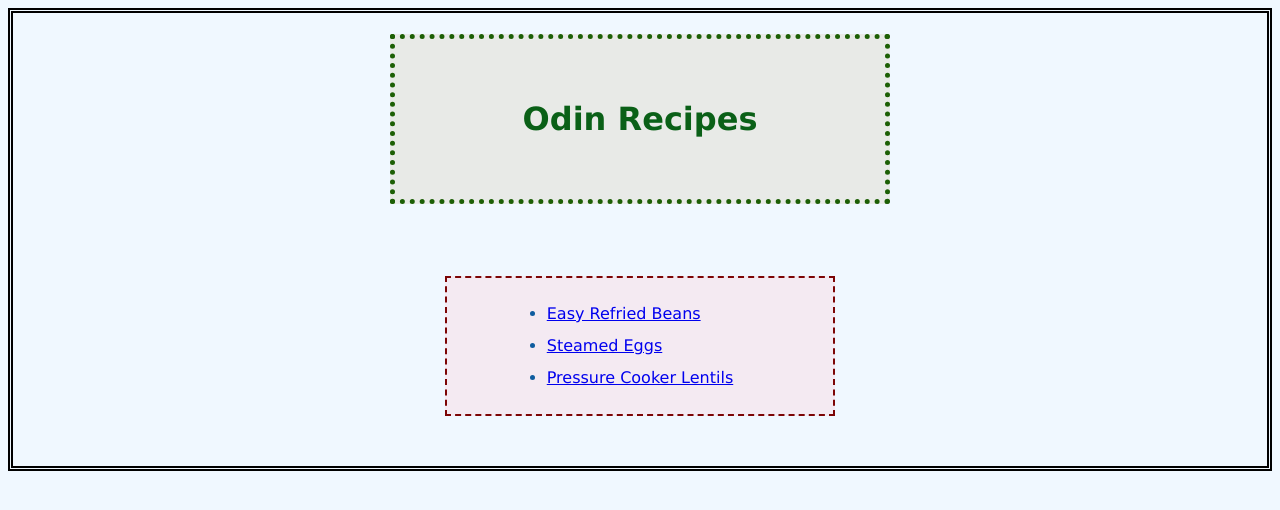
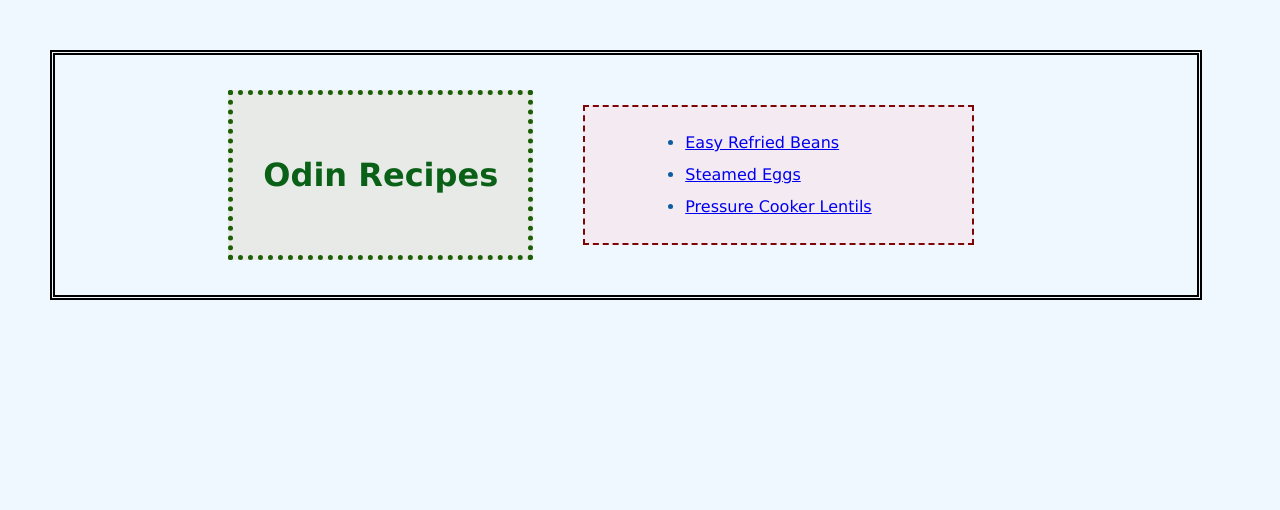
Before and after one commit to ianspractice/odin-recipes, a plain HTML site: page index.html in a window 1280 px wide. Drawn offline with Linux system fonts and the light colour scheme.

Commit message:
Change container to flex-box

```diff
--- a/styles/styles.css
+++ b/styles/styles.css
@@ -20,16 +20,22 @@ html {
 body {
   background-color: aliceblue;
   border: 5px double black;
+  width: 90vw;
+  margin: 50px;
 }
 .container {
-  max-width: 500px;
   text-align: center;
+  width: 100%;
   margin: 0 auto;
+  display: flex;
+  justify-content: center;
+  align-items: center;
 }
 
 h1 {
   border: 5px dotted rgba(28, 95, 5, 0.995);
   background-color: rgb(232, 234, 231);
+  padding: 0 30px 0 30px;
 }
 
 img {
```
